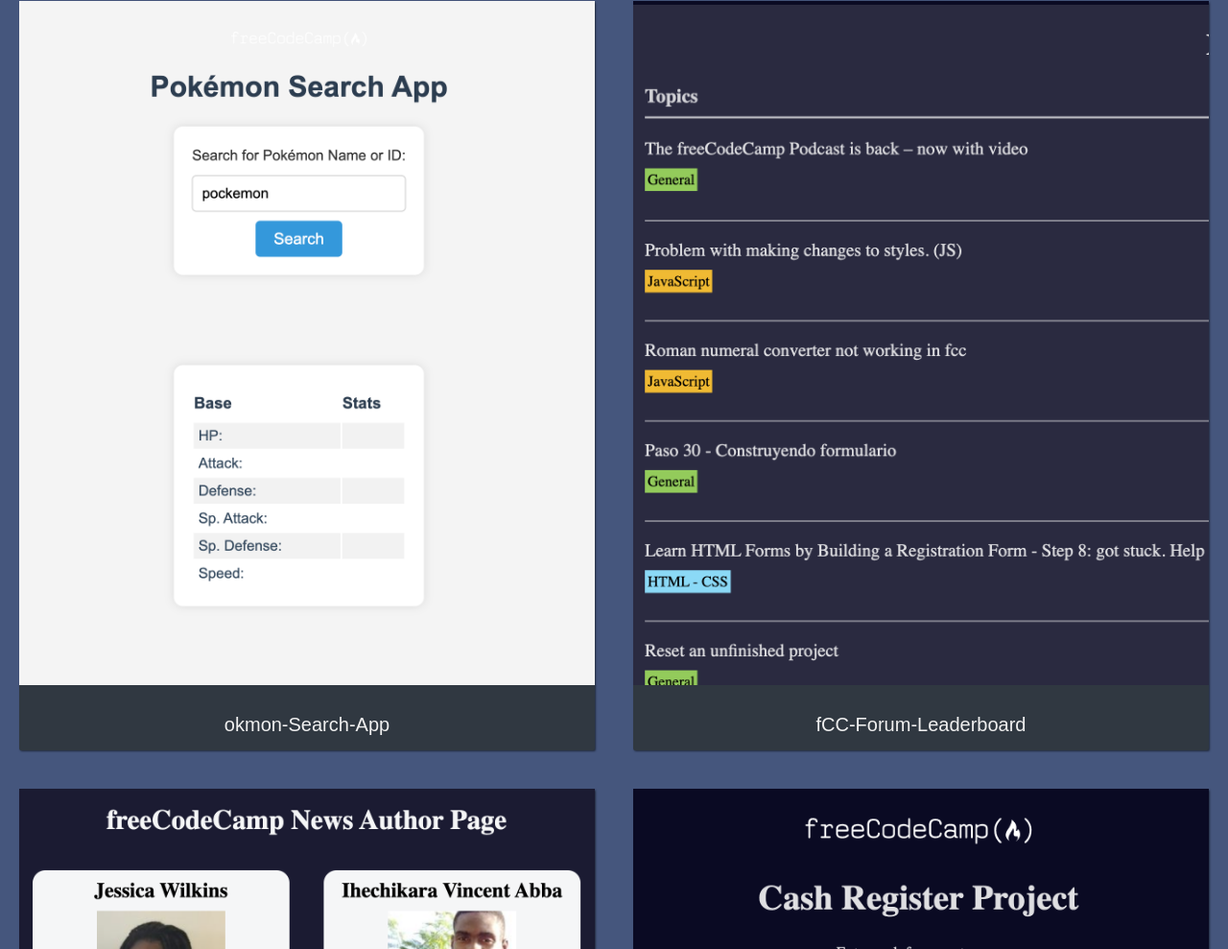
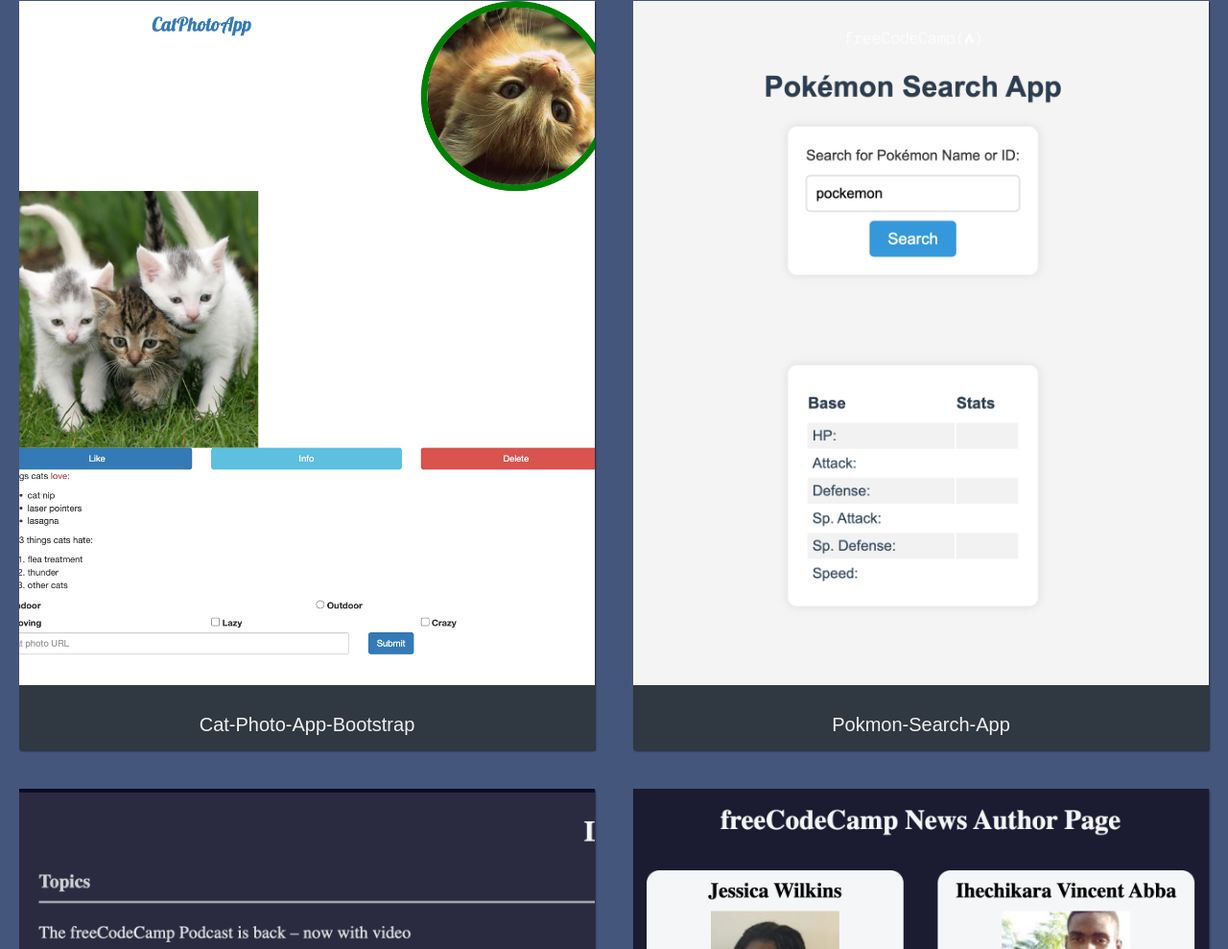
Before and after one commit to Gigawashudas/Personal-Portfolio-Webpage, a plain HTML site: page index.html in a window 1280 px wide. Shown: the part 999-1988 px from the top of the page at 96% size. Drawn offline with Linux system fonts and the light colour scheme.

Commit message:
index.html update

```diff
--- a/index.html
+++ b/index.html
@@ -26,10 +26,16 @@
     <section id="projects" class="projects-section">
         <h2 class="projects-section-header">These are some of my projects</h2>
         <div class="projects-grid">
+            <a href="https://gigawashudas.github.io/Cat-Photo-App-Bootstrap/" target="_blank" class="project project-tile">
+                <img class="project-image" src="catbootstrap.png" alt="project">
+                <p class="project-title">
+                    Cat-Photo-App-Bootstrap
+                </p>
+            </a>
             <a href="https://gigawashudas.github.io/Pokmon-Search-App/" target="_blank" class="project project-tile">
                 <img class="project-image" src="pokemon.png" alt="project">
                 <p class="project-title">
-                    okmon-Search-App
+                    Pokmon-Search-App
                 </p>
             </a>
             <a href="https://gigawashudas.github.io/fCC-Forum-Leaderboard/" target="_blank" class="project project-tile">
```
Also changed, not shown: catbootstrap.png (added).
